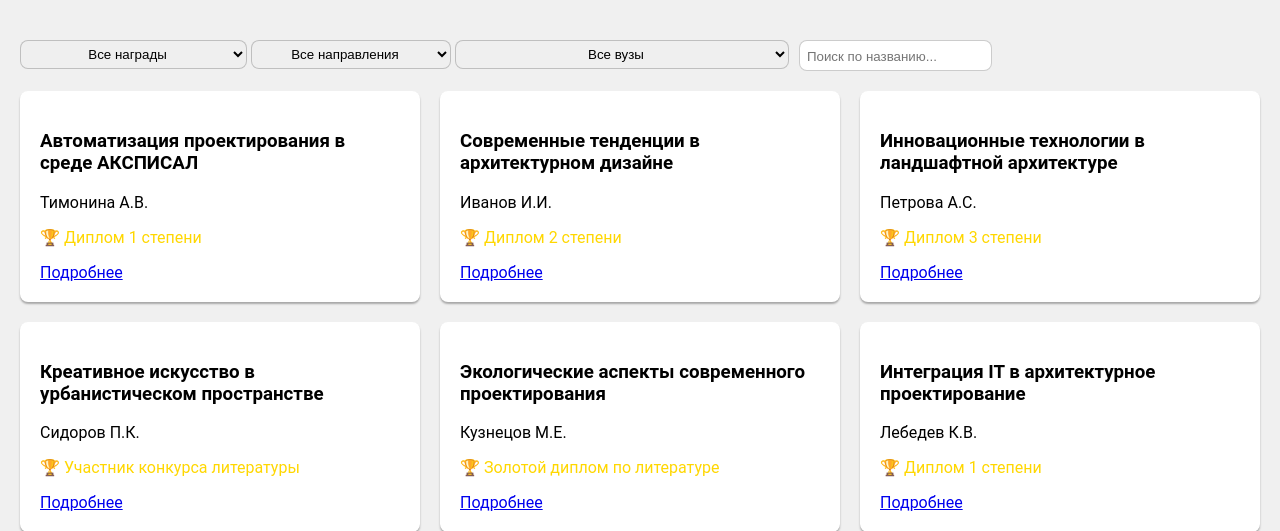
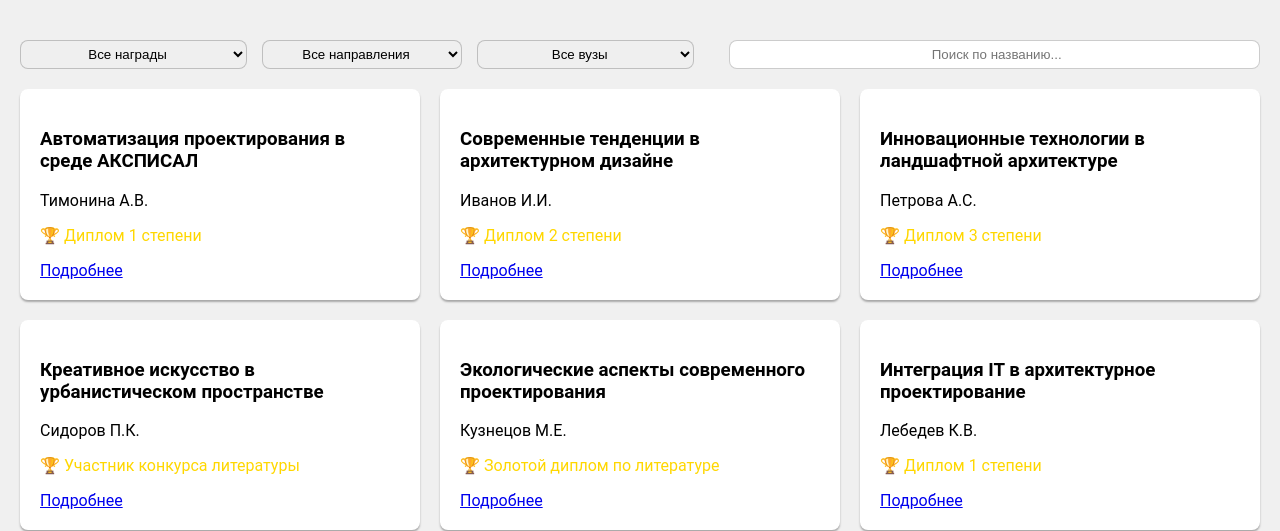
Before and after one commit to stfy14/siteCollege2, a Flask app: page / in a window 1280 px wide. Shown: the part 79-610 px from the top of the page. Run offline with Flask 3, Linux system fonts and the light colour scheme.

Commit message:
ui adaptation

```diff
--- a/app/models.py
+++ b/app/models.py
@@ -11,7 +11,7 @@ class Work(db.Model):
     award = db.Column(db.String(50))
     university = db.Column(db.String(100))
     direction = db.Column(db.String(100))
-    file_path = db.Column(db.String(200))  # Обычно хранится только имя файла
+    file_path = db.Column(db.String(200))
     created_at = db.Column(db.DateTime, default=datetime.utcnow)
     is_published = db.Column(db.Boolean, default=True)
 
--- a/app/routes.py
+++ b/app/routes.py
@@ -22,7 +22,6 @@ def index():
         direction_filter = request.args.get('direction', '')
         university_filter = request.args.get('university', '')
 
-        # Начинаем запрос по опубликованным работам
         query = Work.query.filter_by(is_published=True)
 
         if search_query:
--- a/app/static/css/style.css
+++ b/app/static/css/style.css
@@ -13,7 +13,13 @@ header {
 input[type="text"] {
     border: none;
     outline: none;
+    text-align: center;
+    width: 100%;
+    background: transparent;
+    padding-top: 6px;
+    padding-bottom: 5px;
 }
+
 
 .works-grid {
     display: grid;
@@ -52,22 +58,62 @@ input[type="text"] {
 }
 
 .search-form {
-    margin-left: 10px;
-    padding: 5px;
+    width: 50%;
     text-align: center;
     background-color: white;
     border: 1px solid rgba(0, 0, 0, 0.20);
     border-radius: 8px;
+    margin: 0 auto;
+    box-sizing: border-box;
+}
+
+.university-form {
+    width: 100%;
 }
 
 select {
     padding: 5px;
+    margin-right: 15px;
     text-align: center;
     border: 1px solid rgba(0, 0, 0, 0.20);
     border-radius: 8px;
 }
 
+.filter-form {
+    display: flex;
+    flex-direction: row;
+    justify-content: center;
+}
+
 .header-search-form {
     display: flex;
-    margin: 0 auto;
+    flex-direction: row;
+    gap: 20px;
 }
+
+@media screen and (max-width: 1024px) {
+    .filter-form {
+        display: flex;
+        flex-direction: column;
+        justify-content: center;
+        gap: 15px;
+    }
+    .header-search-form {
+        display: flex;
+        flex-direction: column;
+        gap: 15px;
+        width: 100%;
+    }
+    .search-form {
+        width: 100%;
+    }
+    select {
+        width: 100%;
+        margin-right: 0px;
+    }
+    input[type="text"] {
+        font-size: 14px;
+        padding-top: 10px;
+        padding-bottom: 10px; /* Оптимизация для мобильных */ /* Добавлен padding */
+    }
+}
--- a/app/templates/index.html
+++ b/app/templates/index.html
@@ -1,8 +1,6 @@
 {% extends "base.html" %}
 {% block content %}
-<!-- Поиск по имени -->
 <div class="header-search-form">
-    <!-- Фильтры -->
     <form class="filter-form" action="{{ url_for('main.index') }}" method="GET">
 
         <input type="hidden" name="search" value="{{ request.args.get('search', '') }}">
@@ -54,7 +52,6 @@
                placeholder="Поиск по названию..."
                value="{{ request.args.get('search', '') }}"
                oninput="debounceSearch(this.form)">
-        <!-- Скрытые поля для сохранения значений фильтров -->
         <input type="hidden" name="award" value="{{ request.args.get('award', '') }}">
         <input type="hidden" name="direction" value="{{ request.args.get('direction', '') }}">
         <input type="hidden" name="university" value="{{ request.args.get('university', '') }}">
@@ -81,5 +78,4 @@
         {% endfor %}
     </div>
 {% endif %}
-<!-- добавить элементы пагинации -->
 {% endblock %}
--- a/app/templates/work.html
+++ b/app/templates/work.html
@@ -9,7 +9,6 @@
         </div>
         <p class="description">{{ work.description }}</p>
         {% if work.file_path %}
-            <!-- Предполагается, что в БД хранится только имя файла -->
             <a href="{{ url_for('static', filename='uploads/' ~ work.file_path) }}" class="btn">Скачать PDF</a>
         {% endif %}
     </article>
--- a/app/utils.py
+++ b/app/utils.py
@@ -2,14 +2,12 @@ import os
 from werkzeug.utils import secure_filename
 
 def allowed_file(filename, allowed_extensions):
-    """Проверяет, разрешён ли тип файла."""
     return '.' in filename and filename.rsplit('.', 1)[1].lower() in allowed_extensions
 
 def save_uploaded_file(file, upload_folder, allowed_extensions):
-    """Сохраняет загруженный файл, если его тип разрешён."""
     if file and allowed_file(file.filename, allowed_extensions):
         filename = secure_filename(file.filename)
         file_path = os.path.join(upload_folder, filename)
         file.save(file_path)
-        return filename  # можно вернуть file_path, если это необходимо
+        return filename
     return None
```
